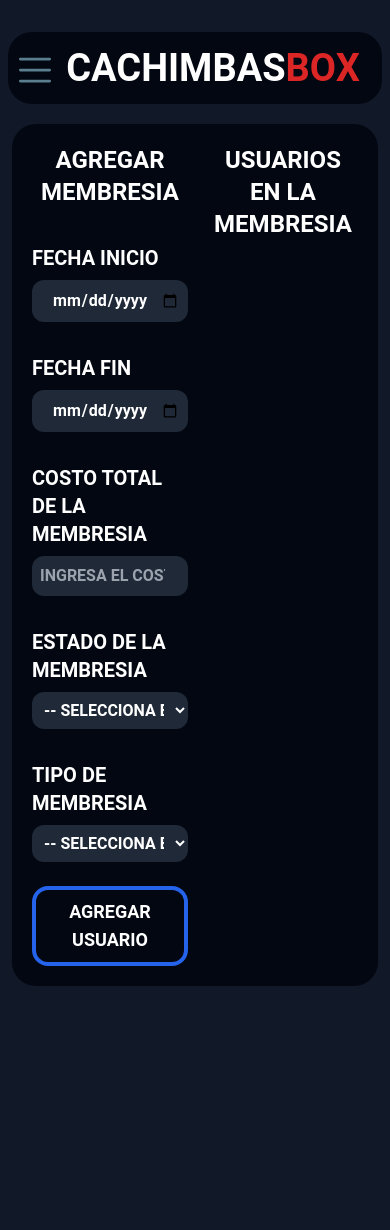
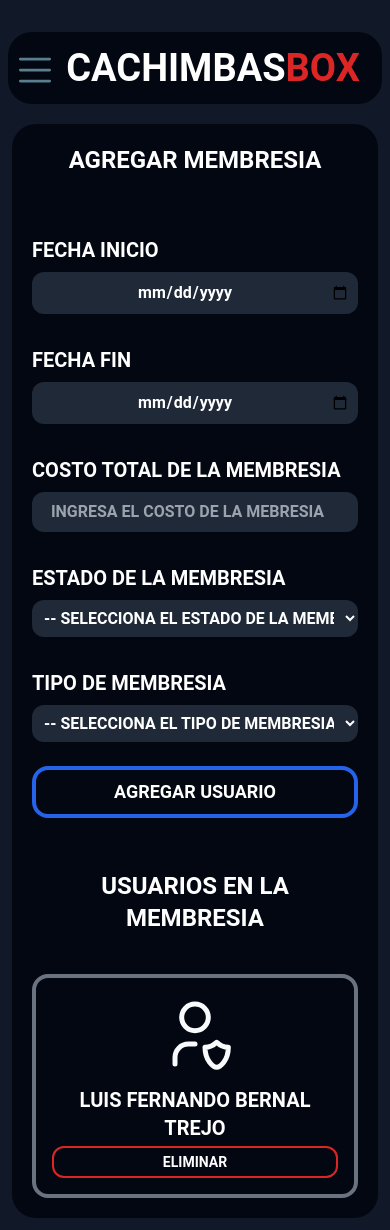
Before and after one commit to ferchotrejo-dev/cachimbas-app, a Vue app: page /admin/create-membership in a window 390 px wide. Before the commit the page ends 998 px from the top, so only its background shows below. Built offline with nearby package versions, Linux system fonts and the light colour scheme; what @tanstack/vue-query would draw is missing.

Commit message:
feat(crear-membresia): cards, reponsive, modificarcion en el modal
se crearon las cards se hizo todo responsive y se modificaron estilos y formato del modal.

```diff
--- a/src/components/admin/AdminMenu.vue
+++ b/src/components/admin/AdminMenu.vue
@@ -5,7 +5,7 @@
 <template>
     <div class=" w-24 xl:w-28 p-3">
 
-        <div class="w-full md:w-4/5 lg:w-4/5 xl:w-5/5 bg-gray-950 rounded-3xl h-full grid grid-rows-9 justify-items-center hidden md:block">
+        <div class="w-full md:w-4/5 lg:w-4/5 xl:w-5/5 bg-gray-950 rounded-3xl h-auto grid grid-rows-9 justify-items-center hidden md:block">
 
             <!-- Icon User Add -->
             <div class="my-1 inline-block transition-transform transform-gpu hover:scale-125 cursor-pointer">
--- /dev/null
+++ b/src/components/admin/MembershipCard.vue
@@ -0,0 +1,31 @@
+
+<script setup>
+
+</script>
+
+<template>
+    <div class=" border-4 border-gray-500 mt-3 md:mt-4 rounded-2xl p-4 w-auto flex gap-3 justify-center items-center flex-wrap">
+
+        <div class="">
+            <svg xmlns="http://www.w3.org/2000/svg" class="icon icon-tabler icon-tabler-user-shield" width="80" height="80" viewBox="0 0 24 24" stroke-width="1.5" stroke="#f8fafc" fill="none" stroke-linecap="round" stroke-linejoin="round">
+                <path stroke="none" d="M0 0h24v24H0z" fill="none"/>
+                <path d="M6 21v-2a4 4 0 0 1 4 -4h2" />
+                <path d="M22 16c0 4 -2.5 6 -3.5 6s-3.5 -2 -3.5 -6c1 0 2.5 -.5 3.5 -1.5c1 1 2.5 1.5 3.5 1.5z" />
+                <path d="M8 7a4 4 0 1 0 8 0a4 4 0 0 0 -8 0" />
+            </svg>
+        </div>
+        <div class="">
+            <p class=" text-xl font-bold text-white uppercase text-center"> <slot></slot> </p>
+
+            <div class="flex flex-wrap w-full mt-1">
+                <button
+                    class="uppercase text-white font-bold text-sm text-center p-1 rounded-xl w-full border-2 border-red-600 hover:bg-red-600"
+                >
+                    eliminar
+                </button>
+            </div>
+        </div>
+
+
+    </div>
+</template>
--- a/src/components/admin/ModalMembresia.vue
+++ b/src/components/admin/ModalMembresia.vue
@@ -1,48 +1,3 @@
-<template>
-  <div v-if="isOpen" class="fixed inset-0 bg-black bg-opacity-50 flex items-center justify-center">
-    <div class="bg-gray-900 rounded-xl p-5 w-3/4">
-      <div class="flex justify-between items-center mb-4">
-        <h2 class="text-white text-xl font-bold uppercase">Buscar Usuarios</h2>
-        <button @click="closeModalAndReturn" class="text-white text-xl font-bold">&times;</button>
-      </div>
-
-      <!-- Barra de búsqueda -->
-      <input
-        type="text"
-        v-model="searchQuery"
-        placeholder="Buscar usuario..."
-        class="uppercase bg-gray-800 rounded-xl text-center p-2 w-full font-bold text-white mb-4"
-      />
-
-      <!-- Lista de usuarios -->
-      <div class="overflow-y-auto max-h-60 mb-4">
-        <div v-if="filteredUsers.length === 0" class="uppercase text-white text-center py-4">
-          No se encontraron usuarios.
-        </div>
-        <div v-for="(user, index) in filteredUsers" :key="index" class="flex items-center justify-between mb-2">
-          <label class="flex items-center text-white">
-            <input type="checkbox" v-model="selectedUsers" :value="user.id" class="form-checkbox h-4 w-4 text-blue-600 rounded">
-            <span class="ml-2 uppercase">{{ user.name }}</span>
-          </label>
-          <span class="text-gray-400 uppercase">{{ user.email }}</span>
-        </div>
-      </div>
-
-      <!-- Botones -->
-      <div class="flex justify-end">
-        <button @click="closeModalAndReturn" class=" uppercase bg-gray-600 text-white px-4 py-2 rounded-lg mr-2 hover:bg-gray-700">
-          Regresar
-        </button>
-        <button @click="confirmarAsignacionMembresia" class=" uppercase bg-green-600 text-white px-4 py-2 rounded-lg hover:bg-green-700">
-          Finalizar
-        </button>
-      </div>
-
-      <!-- Modal de confirmación -->
-      <ConfirmacionModal :isOpen="confirmacionModalOpen" :closeModal="cerrarConfirmacionModal" :selectedUsers="selectedUsers" :users="users" @confirm="finalizarAsignacion" />
-    </div>
-  </div>
-</template>
 
 <script setup>
 import { defineProps, ref, computed } from 'vue';
@@ -88,6 +43,54 @@ const finalizarAsignacion = () => {
 
 </script>
 
+<template>
+  <div v-if="isOpen" class="fixed inset-0 bg-black bg-opacity-60 flex items-center justify-center">
+    <div class="bg-gray-950 rounded-xl p-5 w-3/4">
+      <div class="flex justify-between items-center mb-4">
+        <h2 class="text-white text-xl font-bold uppercase">Buscar Usuarios</h2>
+        <button @click="closeModalAndReturn" class="text-white text-xl font-bold hover:text-red-600">&times;</button>
+      </div>
+
+      <!-- Barra de búsqueda -->
+      <input
+        type="text"
+        v-model="searchQuery"
+        placeholder="Buscar usuario..."
+        class="uppercase bg-gray-800 rounded-xl text-center p-2 w-full font-bold text-white mb-4"
+      />
+
+      <!-- Lista de usuarios -->
+      <div class="overflow-y-auto max-h-60 mb-4">
+        <div v-if="filteredUsers.length === 0" class="uppercase text-white text-center py-4">
+          No se encontraron usuarios.
+        </div>
+        <div
+          v-for="(user, index) in filteredUsers" :key="index"
+          class="flex mb-2 w-full overscroll-auto max-h-max"
+        >
+          <label class="flex text-white m-1">
+            <input type="checkbox" v-model="selectedUsers" :value="user.id" class="form-checkbox h-4 w-4 text-blue-600 rounded">
+            <span class="ml-2 uppercase">{{ user.name }}</span>
+          </label>
+        </div>
+      </div>
+
+      <!-- Botones -->
+      <div class="flex justify-end">
+        <button @click="closeModalAndReturn" class=" uppercase border-2 border-gray-500 text-white px-4 py-2 rounded-xl mr-2 hover:bg-gray-500">
+          Regresar
+        </button>
+        <button @click="confirmarAsignacionMembresia" class=" uppercase border-2 border-green-600 text-white px-4 py-2 rounded-xl hover:bg-green-600">
+          Finalizar
+        </button>
+      </div>
+
+      <!-- Modal de confirmación -->
+      <ConfirmacionModal :isOpen="confirmacionModalOpen" :closeModal="cerrarConfirmacionModal" :selectedUsers="selectedUsers" :users="users" @confirm="finalizarAsignacion" />
+    </div>
+  </div>
+</template>
+
 <style scoped>
 .max-h-60 {
   max-height: 15rem;
@@ -97,7 +100,7 @@ const finalizarAsignacion = () => {
   -webkit-appearance: none;
   -moz-appearance: none;
   appearance: none;
-  border: 2px solid #4A5568;
+  border: 2px solid #6b7280;
   border-radius: 4px;
   height: 1.5rem;
   width: 1.5rem;
@@ -106,7 +109,7 @@ const finalizarAsignacion = () => {
 }
 
 .form-checkbox:checked {
-  background-color: #2fc52a;
-  border-color: #2fc52a;
+  background-color: #16a34a;
+  border-color: #16a34a;
 }
 </style>
--- a/src/views/admin/AdminLayout.vue
+++ b/src/views/admin/AdminLayout.vue
@@ -16,7 +16,7 @@
 
     <div class="grid grid-cols-12 gap-4  ">
 
-        <AdminMenu class="hidden md:block">
+        <AdminMenu class="hidden md:block ">
 
         </AdminMenu>
 
--- a/src/views/admin/CreateMembershipView.vue
+++ b/src/views/admin/CreateMembershipView.vue
@@ -1,7 +1,43 @@
+<script setup>
+  import { ref } from 'vue';
+  import ModalMembresia from '@/components/admin/ModalMembresia.vue';
+  import ConfirmacionModal from '@/components/admin/ConfirmacionModal.vue';
+  import MembershipCard from '@/components/admin/MembershipCard.vue';
+
+  const modalOpen = ref(false);
+  const confirmacionOpen = ref(false);
+  const selectedUsers = ref([]);
+
+  // Funciones para abrir y cerrar los modales
+  const openModal = () => {
+    modalOpen.value = true;
+  };
+
+  const closeModal = () => {
+    modalOpen.value = false;
+  };
+
+  const openConfirmacionModal = () => {
+    confirmacionOpen.value = true;
+  };
+
+  const closeConfirmacionModal = () => {
+    confirmacionOpen.value = false;
+  };
+
+  // Función para manejar el cierre del modal de confirmación y finalizar la asignación
+  const finalizarAsignacion = () => {
+    console.log('Usuarios seleccionados:', selectedUsers.value);
+    closeConfirmacionModal();
+    // Mostrar mensaje de membresía asignada correctamente
+  };
+  </script>
+
+
 <template>
-    <div class="bg-gray-950 w-full rounded-3xl p-5 h-full flex gap-5">
+    <div class="bg-gray-950 w-full rounded-3xl p-5 h-full flex gap-5 flex-wrap lg:flex-nowrap">
       <!-- Formulario de membresía -->
-      <section class="w-1/2">
+      <section class="lg:w-1/2 flex justify-center flex-wrap">
         <h1 class="text-white uppercase text-2xl font-bold mb-7 text-center">Agregar membresia</h1>
 
         <form action="">
@@ -82,11 +118,13 @@
       </section>
 
       <!-- Sección de Usuarios -->
-      <section class="w-1/2">
-        <h1 class="text-white uppercase text-2xl font-bold mb-7 text-center">Usuarios en la membresia</h1>
-        <!-- Aquí puedes mostrar los usuarios seleccionados -->
-        <div>
-          <!-- Implementa la lógica de mostrar usuarios aquí -->
+      <section class="lg:w-1/2 w-full">
+        <h1 class="text-white uppercase text-2xl font-bold mb-7 text-center mt-8 lg:mt-0">Usuarios en la membresia</h1>
+        <!-- usuarios seleccionados -->
+        <div class="w-full flex justify-center flex-wrap gap-4">
+          <MembershipCard>
+            luis fernando bernal trejo
+          </MembershipCard>
         </div>
       </section>
 
@@ -96,37 +134,3 @@
       <ConfirmacionModal :isOpen="confirmacionOpen" :closeModal="closeConfirmacionModal" :selectedUsers="selectedUsers" />
     </div>
   </template>
-
-  <script setup>
-  import { ref } from 'vue';
-  import ModalMembresia from '@/components/admin/ModalMembresia.vue';
-  import ConfirmacionModal from '@/components/admin/ConfirmacionModal.vue';
-
-  const modalOpen = ref(false);
-  const confirmacionOpen = ref(false);
-  const selectedUsers = ref([]);
-
-  // Funciones para abrir y cerrar los modales
-  const openModal = () => {
-    modalOpen.value = true;
-  };
-
-  const closeModal = () => {
-    modalOpen.value = false;
-  };
-
-  const openConfirmacionModal = () => {
-    confirmacionOpen.value = true;
-  };
-
-  const closeConfirmacionModal = () => {
-    confirmacionOpen.value = false;
-  };
-
-  // Función para manejar el cierre del modal de confirmación y finalizar la asignación
-  const finalizarAsignacion = () => {
-    console.log('Usuarios seleccionados:', selectedUsers.value);
-    closeConfirmacionModal();
-    // Mostrar mensaje de membresía asignada correctamente
-  };
-  </script>
```
